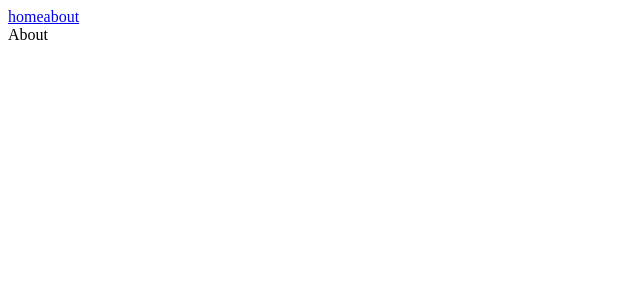
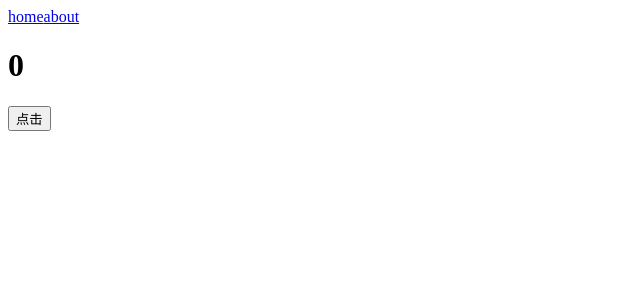
Before and after one commit to dengwenj/react18, a React (Create React App) app: page /about in a window 1280 px wide. Shown: the top 300 px of the page, without its empty margins (0-640 px from the left). Built offline with nearby package versions, Linux system fonts and the light colour scheme.

Commit message:
Navigate重定向

```diff
--- a/src/App.jsx
+++ b/src/App.jsx
@@ -1,5 +1,11 @@
 import React from 'react'
-import { Link, BrowserRouter as Router, Routes, Route } from 'react-router-dom'
+import {
+  Link,
+  BrowserRouter as Router,
+  Routes,
+  Route,
+  Navigate
+} from 'react-router-dom'
 
 import About from './page/about'
 import Home from './page/home'
@@ -15,6 +21,9 @@ export default function App() {
         <Routes>
           <Route path='/home' element={<Home />} />
           <Route path='/about' element={<About />} />
+
+          {/* 前面都没匹配到才会走到这里 */}
+          <Route path='/' element={<Navigate to={'/home'}/>}/>
         </Routes>
       </div>
     </Router>
--- a/src/page/about/index.jsx
+++ b/src/page/about/index.jsx
@@ -1,7 +1,16 @@
-import React from 'react'
+import React, { useState } from 'react'
+import { Navigate } from 'react-router-dom'
+
 
 export default function About() {
+  const [count, setCount] = useState(0)
+
   return (
-    <div>About</div>
+    <div>
+      <h1>
+        {count === 3 ? <Navigate to={'/home'} replace /> : count}
+      </h1>
+      <button onClick={() => setCount(count + 1)}>点击</button>
+    </div>
   )
 }
```
